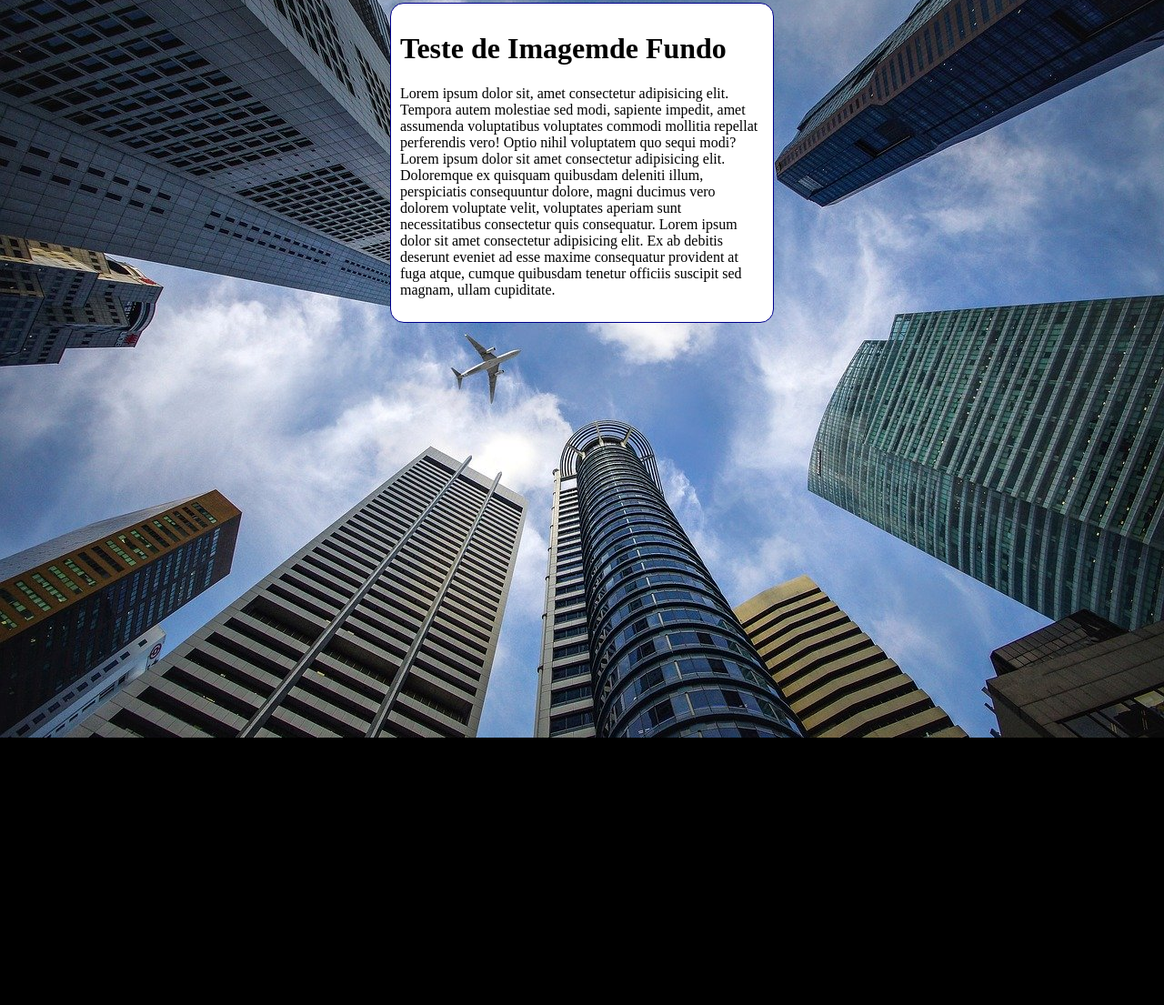
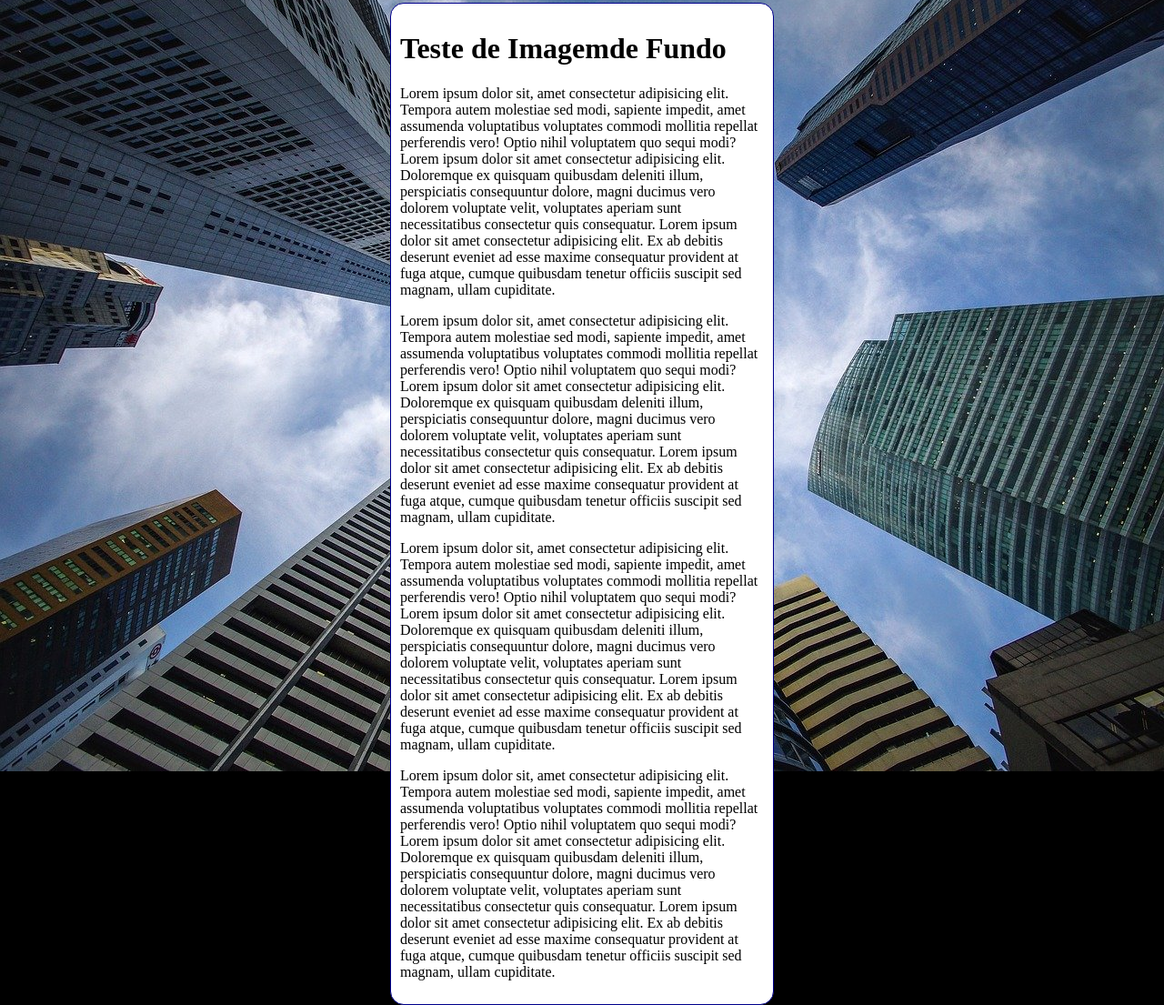
Before and after one commit to oliveirarafaa/html-css, a plain HTML site: page exercicios/ex022/fundo006.html in a window 1280 px wide. Shown: the part 5-1110 px from the top of the page at 91% size. Before the commit the page ends 816 px from the top, so only its background shows below. Drawn offline with Linux system fonts and the light colour scheme.

Commit message:
Update fundo006.html

```diff
--- a/exercicios/ex022/fundo006.html
+++ b/exercicios/ex022/fundo006.html
@@ -28,6 +28,9 @@
     <main>
         <h1>Teste de Imagemde Fundo</h1>
         <p>Lorem ipsum dolor sit, amet consectetur adipisicing elit. Tempora autem molestiae sed modi, sapiente impedit, amet assumenda voluptatibus voluptates commodi mollitia repellat perferendis vero! Optio nihil voluptatem quo sequi modi? Lorem ipsum dolor sit amet consectetur adipisicing elit. Doloremque ex quisquam quibusdam deleniti illum, perspiciatis consequuntur dolore, magni ducimus vero dolorem voluptate velit, voluptates aperiam sunt necessitatibus consectetur quis consequatur. Lorem ipsum dolor sit amet consectetur adipisicing elit. Ex ab debitis deserunt eveniet ad esse maxime consequatur provident at fuga atque, cumque quibusdam tenetur officiis suscipit sed magnam, ullam cupiditate.</p>
+        <p>Lorem ipsum dolor sit, amet consectetur adipisicing elit. Tempora autem molestiae sed modi, sapiente impedit, amet assumenda voluptatibus voluptates commodi mollitia repellat perferendis vero! Optio nihil voluptatem quo sequi modi? Lorem ipsum dolor sit amet consectetur adipisicing elit. Doloremque ex quisquam quibusdam deleniti illum, perspiciatis consequuntur dolore, magni ducimus vero dolorem voluptate velit, voluptates aperiam sunt necessitatibus consectetur quis consequatur. Lorem ipsum dolor sit amet consectetur adipisicing elit. Ex ab debitis deserunt eveniet ad esse maxime consequatur provident at fuga atque, cumque quibusdam tenetur officiis suscipit sed magnam, ullam cupiditate.</p>
+        <p>Lorem ipsum dolor sit, amet consectetur adipisicing elit. Tempora autem molestiae sed modi, sapiente impedit, amet assumenda voluptatibus voluptates commodi mollitia repellat perferendis vero! Optio nihil voluptatem quo sequi modi? Lorem ipsum dolor sit amet consectetur adipisicing elit. Doloremque ex quisquam quibusdam deleniti illum, perspiciatis consequuntur dolore, magni ducimus vero dolorem voluptate velit, voluptates aperiam sunt necessitatibus consectetur quis consequatur. Lorem ipsum dolor sit amet consectetur adipisicing elit. Ex ab debitis deserunt eveniet ad esse maxime consequatur provident at fuga atque, cumque quibusdam tenetur officiis suscipit sed magnam, ullam cupiditate.</p>
+        <p>Lorem ipsum dolor sit, amet consectetur adipisicing elit. Tempora autem molestiae sed modi, sapiente impedit, amet assumenda voluptatibus voluptates commodi mollitia repellat perferendis vero! Optio nihil voluptatem quo sequi modi? Lorem ipsum dolor sit amet consectetur adipisicing elit. Doloremque ex quisquam quibusdam deleniti illum, perspiciatis consequuntur dolore, magni ducimus vero dolorem voluptate velit, voluptates aperiam sunt necessitatibus consectetur quis consequatur. Lorem ipsum dolor sit amet consectetur adipisicing elit. Ex ab debitis deserunt eveniet ad esse maxime consequatur provident at fuga atque, cumque quibusdam tenetur officiis suscipit sed magnam, ullam cupiditate.</p>
     </main>
 </body>
 </html>
```
